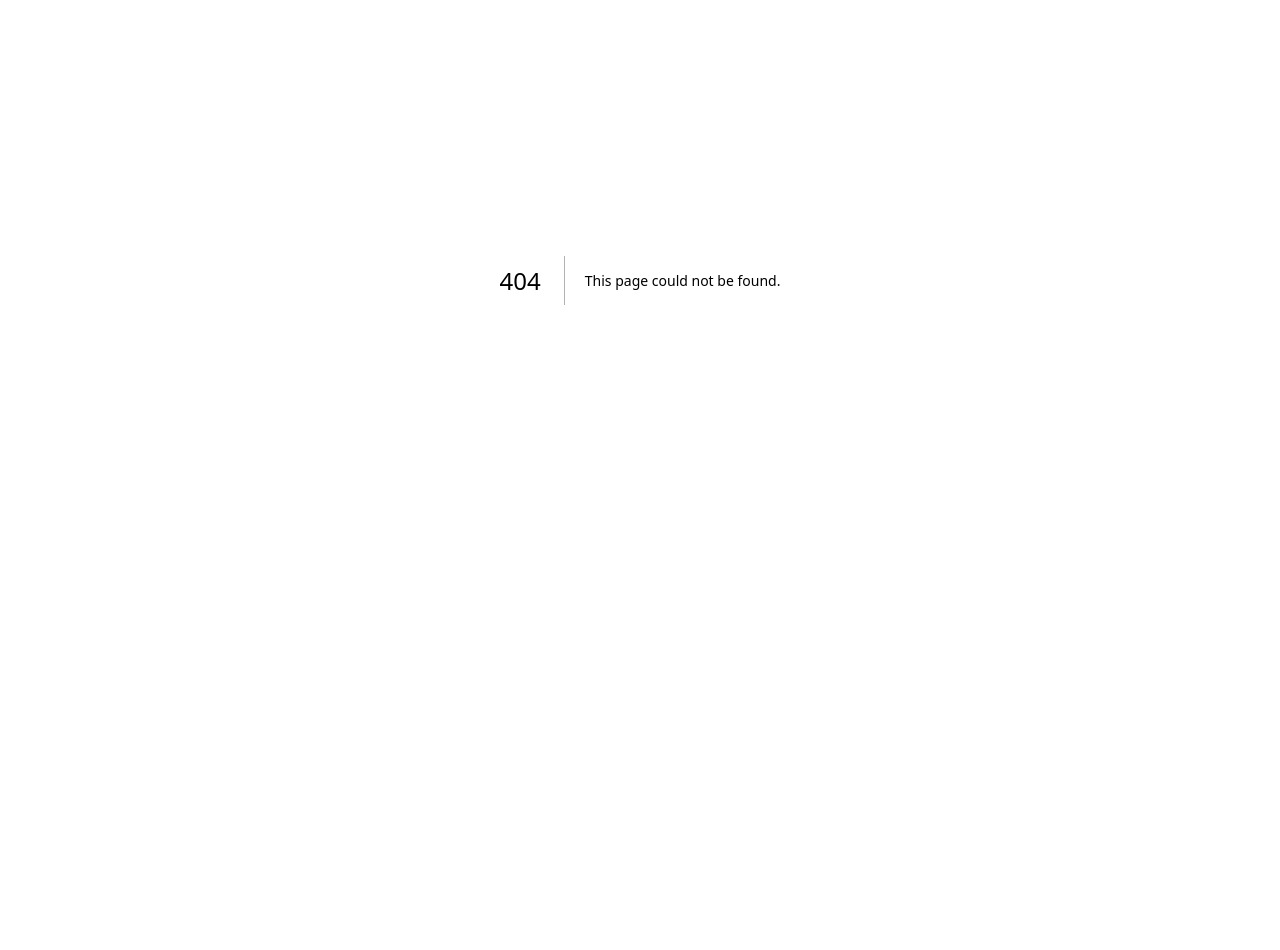
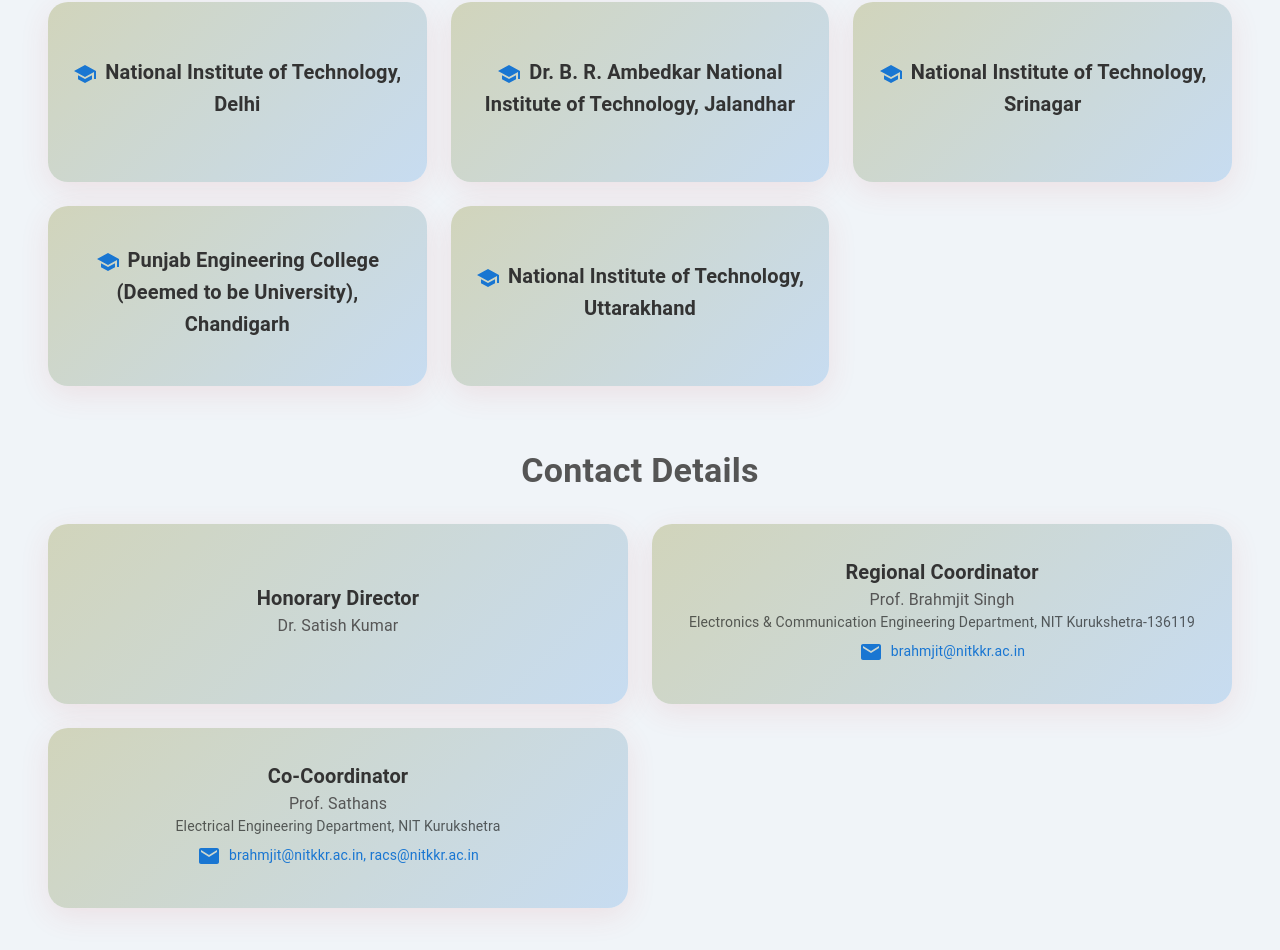
Before and after one commit to dev-Gupta-07/NIT_KKR_RAC_ISRO, a Next.js app: page /collaborativecontacts in a window 1280 px wide. Before the commit this address had no page. Shown: the part 600-1550 px from the top of the page. Before the commit the page ends 1280 px from the top, so only its background shows below. Built offline with nearby package versions, Linux system fonts and the light colour scheme.

Commit message:
collaborative contacts page added

```diff
--- a/components/navigation/NavBar.tsx
+++ b/components/navigation/NavBar.tsx
@@ -30,8 +30,7 @@
           { text: "Mandate", href: "/mandate" },
           { text: "Functioning", href: "/functioning" },
           { text: "Resources", href: "/resources" },
-          { text: "Past Event", href: "/past-event" },
-          { text: "Contact", href: "/contact" },
+          { text: "Collaborative Contacts", href: "/collaborativecontacts" },
         ].map((item) => (
           <ListItem key={item.text} disablePadding>
             <ListItemButton component={Link} href={item.href}>
@@ -88,8 +87,7 @@
               { text: "Mandate", href: "/mandate" },
               { text: "Functioning", href: "/functioning" },
               { text: "Resources", href: "/resources" },
-              { text: "Past Event", href: "/past-event" },
-              { text: "Contact", href: "/contact" },
+              { text: "Collaborative Contacts", href: "/collaborativecontacts" }
             ].map((item) => (
               <Link key={item.text} href={item.href} passHref>
                 <Button
--- /dev/null
+++ b/pages/collaborativecontacts.tsx
@@ -0,0 +1,110 @@
+
+import React from 'react';
+import { Box, Typography, Grid, Card, CardContent } from '@mui/material';
+import EmailIcon from '@mui/icons-material/Email';
+import SchoolIcon from '@mui/icons-material/School';
+
+const institutions = [
+  'National Institute of Technology, Delhi',
+  'Dr. B. R. Ambedkar National Institute of Technology, Jalandhar',
+  'National Institute of Technology, Srinagar',
+  'Punjab Engineering College (Deemed to be University), Chandigarh',
+  'National Institute of Technology, Uttarakhand'
+];
+
+const contacts = [
+  {
+    title: 'Honorary Director',
+    name: 'Dr. Satish Kumar'
+  },
+  {
+    title: 'Regional Coordinator',
+    name: 'Prof. Brahmjit Singh',
+    department: 'Electronics & Communication Engineering Department, NIT Kurukshetra-136119',
+    email: 'brahmjit@nitkkr.ac.in'
+  },
+  {
+    title: 'Co-Coordinator',
+    name: 'Prof. Sathans',
+    department: 'Electrical Engineering Department, NIT Kurukshetra',
+    email: 'brahmjit@nitkkr.ac.in, racs@nitkkr.ac.in'
+  }
+];
+
+const CollaborativeContacts = () => {
+  return (
+    <Box sx={{ padding:{md:'3rem',xs:'1.5rem'} , backgroundColor: '#f0f4f8' }}>
+
+      <Typography variant="h4" gutterBottom align="center" sx={{ marginBottom: '2rem', color: '#555',fontWeight:'bold' }}>
+        Partner Institutions in RAC-S, NIT Kurukshetra
+      </Typography>
+      <Grid container spacing={3}>
+        {institutions.map((institution, index) => (
+          <Grid item xs={12} sm={6} md={4} key={index}>
+            <Card sx={{
+              background: 'linear-gradient(135deg,rgba(202, 205, 173, 0.81),rgb(199, 220, 241))',
+              height: '180px',
+              display: 'flex',
+              justifyContent: 'center',
+              alignItems: 'center',
+              borderRadius: '20px',
+              boxShadow: '0 8px 30px rgba(206, 61, 61, 0.1)',
+              transition: 'transform 0.3s ease-in-out',
+              '&:hover': { transform: 'scale(1.05)' }
+            }}>
+              <CardContent>
+                <Typography variant="h6" align="center" sx={{ color: '#333', fontWeight: 'bold' }}>
+                  <SchoolIcon sx={{ verticalAlign: 'middle', marginRight: '8px', color: '#1976d2' }} />
+                  {institution}
+                </Typography>
+              </CardContent>
+            </Card>
+          </Grid>
+        ))}
+      </Grid>
+
+      <Typography variant="h4" gutterBottom align="center" sx={{ marginTop:{md:'4rem',xs:'2rem'} , marginBottom: '2rem', color: '#555',fontWeight:'bold' }}>
+        Contact Details
+      </Typography>
+      <Grid container spacing={3}>
+        {contacts.map((contact, index) => (
+          <Grid item xs={12} md={6} key={index}>
+            <Card sx={{
+             background: 'linear-gradient(135deg,rgba(202, 205, 173, 0.81),rgb(199, 220, 241))',
+              height: '180px',
+              display: 'flex',
+              justifyContent: 'center',
+              alignItems: 'center',
+              borderRadius: '20px',
+              boxShadow: '0 8px 30px rgba(206, 61, 61, 0.1)',
+              transition: 'transform 0.3s ease-in-out',
+              '&:hover': { transform: 'scale(1.05)' }
+            }}>
+              <CardContent>
+                <Typography variant="h6" align="center" sx={{ color: '#333', fontWeight: 'bold' }}>
+                  {contact.title}
+                </Typography>
+                <Typography variant="body1" align="center" sx={{ color: '#555' }}>
+                  {contact.name}
+                </Typography>
+                {contact.department && (
+                  <Typography variant="body2" color="textSecondary" align="center">
+                    {contact.department}
+                  </Typography>
+                )}
+                {contact.email && (
+                  <Typography variant="body2" align="center" sx={{ marginTop: '8px', color: '#1976d2' }}>
+                    <EmailIcon sx={{ verticalAlign: 'middle', marginRight: '8px' }} />
+                    {contact.email}
+                  </Typography>
+                )}
+              </CardContent>
+            </Card>
+          </Grid>
+        ))}
+      </Grid>
+    </Box>
+  );
+};
+
+export default CollaborativeContacts;
```
